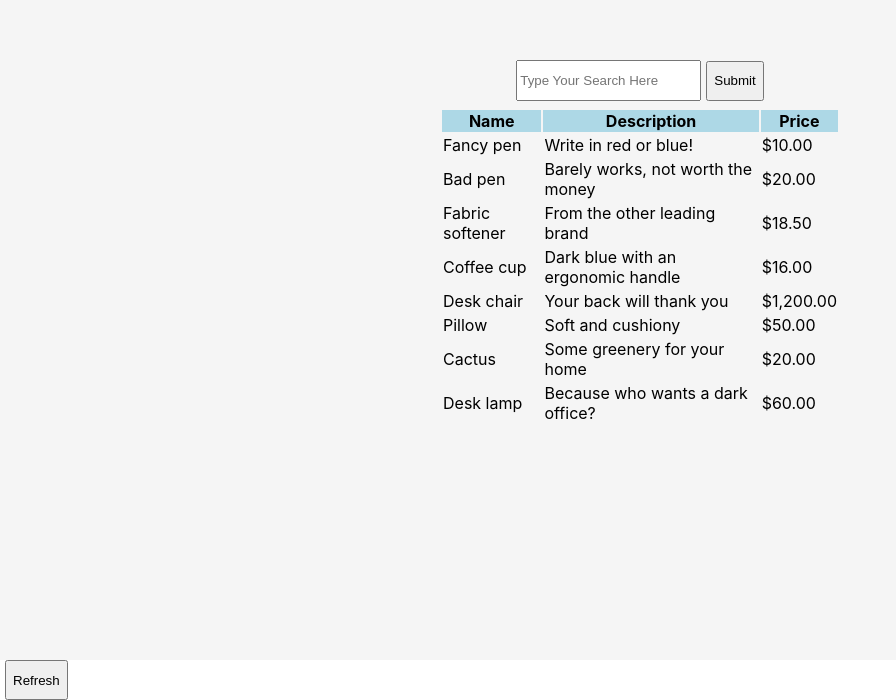
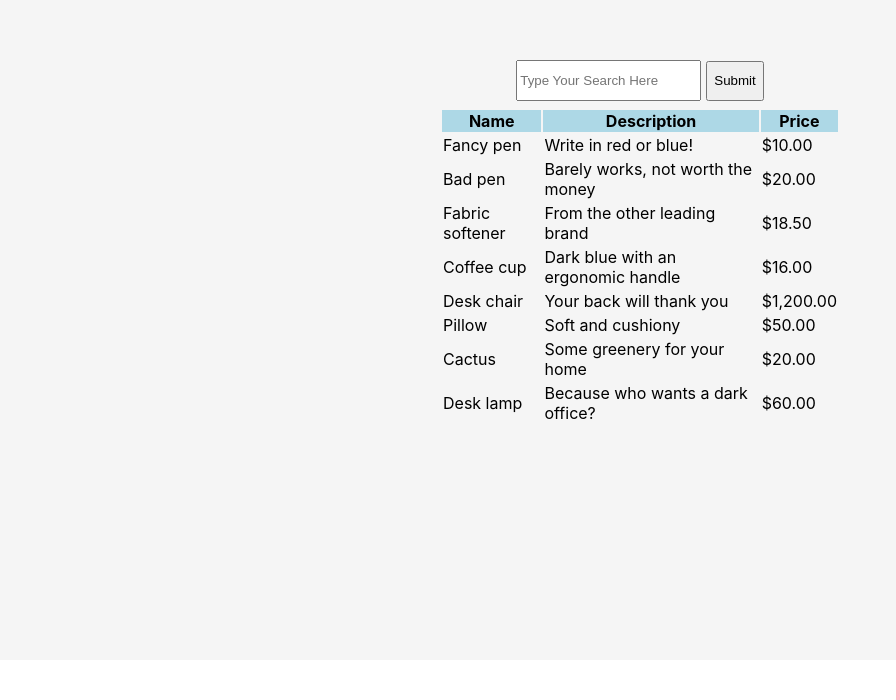
Before and after one commit to laurelthorburn/shopify-task, a React (Create React App) app: page / in a window 1280 px wide. Shown: the part 140-840 px from the top of the page, without its empty margins (0-896 px from the left). After the commit the page ends 800 px from the top, so only its background shows below. Built offline with nearby package versions, Linux system fonts and the light colour scheme.

Commit message:
Changed title on html

```diff
--- a/public/index.html
+++ b/public/index.html
@@ -24,7 +24,7 @@
       work correctly both with client-side routing and a non-root public URL.
       Learn how to configure a non-root public URL by running `npm run build`.
     -->
-    <title>React App</title>
+    <title>Employ Laurel</title>
   </head>
   <body>
     <noscript>You need to enable JavaScript to run this app.</noscript>
--- a/src/App.js
+++ b/src/App.js
@@ -116,7 +116,7 @@ function App() {
         <p>{error}</p>
       </form>
 
-      <button onSubmit={handleRefresh}>Refresh</button>
+      {/* <button onSubmit={handleRefresh}>Refresh</button> */}
 
     </>
   );
```
